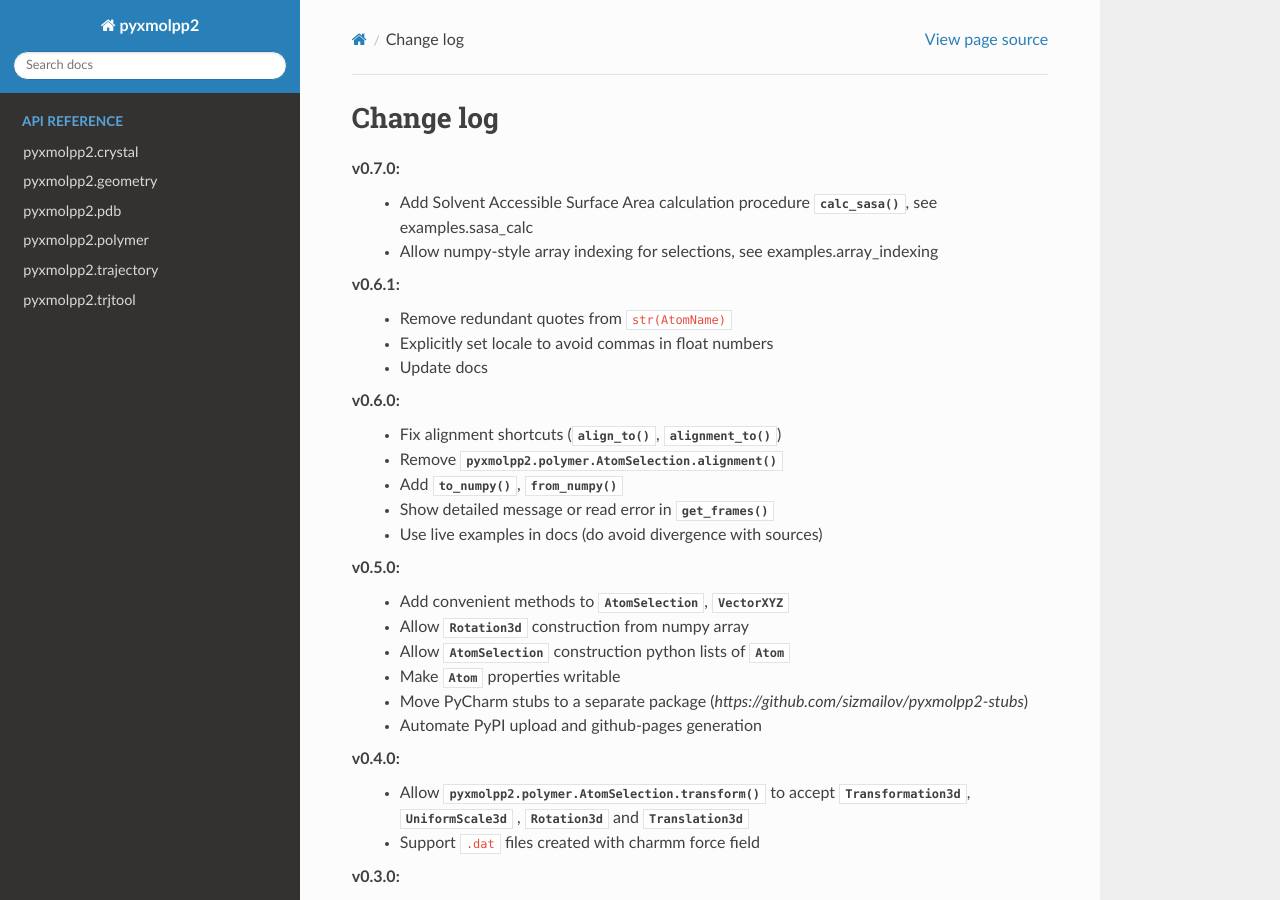
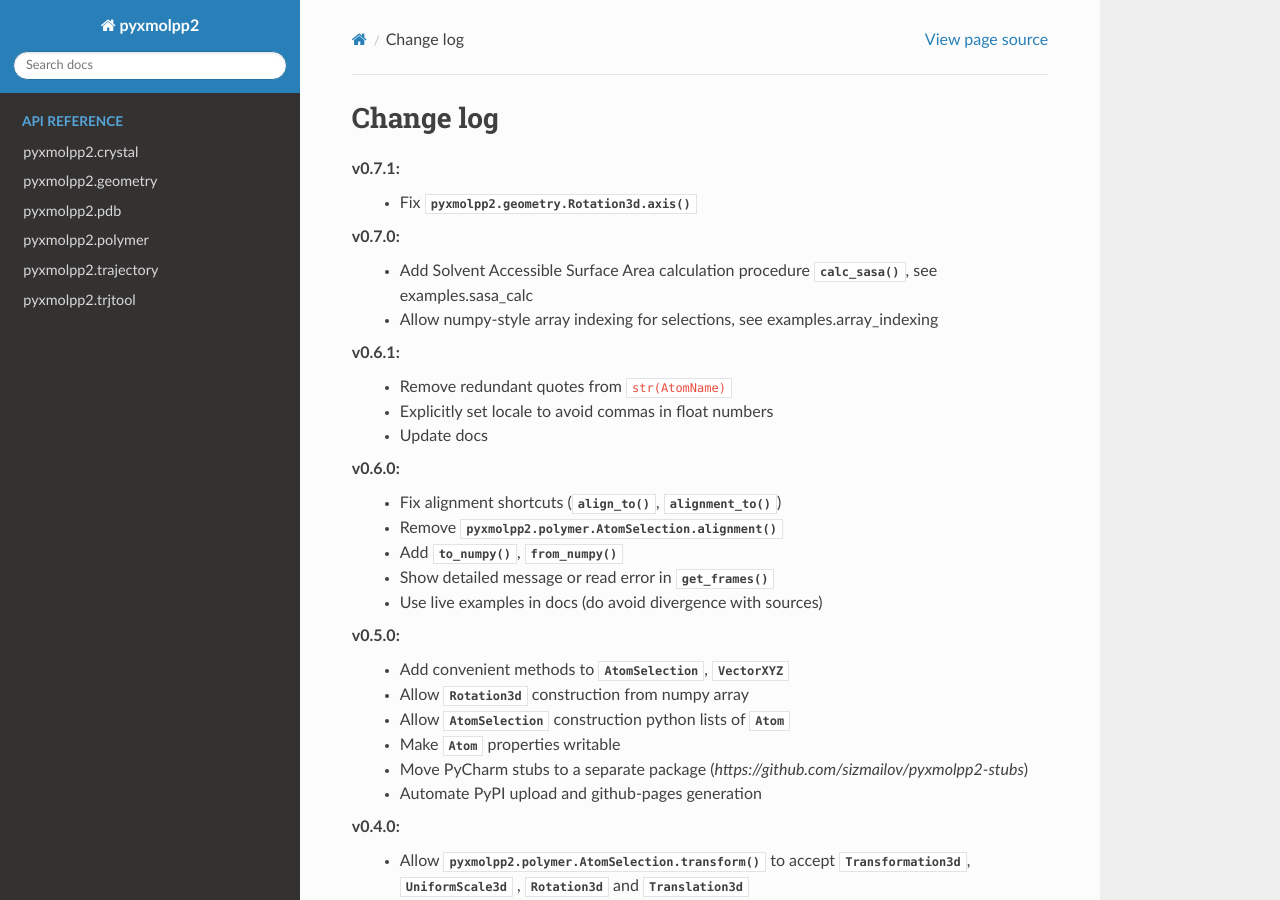
Before and after one commit to sizmailov/pyxmolpp2, a Sphinx documentation site: the page built from docs/source/changelog.rst, in a window 1280 px wide and 900 px high. Built offline with Sphinx 7.4.7 and the Read the Docs theme 2.0.0, drawn with Linux system fonts in a browser that asks for light colours; pages that are not in the unit, such as notebooks, are missing from menus.

Commit message:
doc: update changelog

```diff
--- a/docs/source/changelog.rst
+++ b/docs/source/changelog.rst
@@ -2,6 +2,8 @@
 Change log
 ----------
 
+v0.7.1:
+  - Fix :py:meth:`pyxmolpp2.geometry.Rotation3d.axis()`
 v0.7.0:
   - Add Solvent Accessible Surface Area calculation procedure :py:func:`~pyxmolpp2.geometry.calc_sasa`, see :ref:`examples.sasa_calc`
   - Allow numpy-style array indexing for selections, see :ref:`examples.array_indexing`
```
